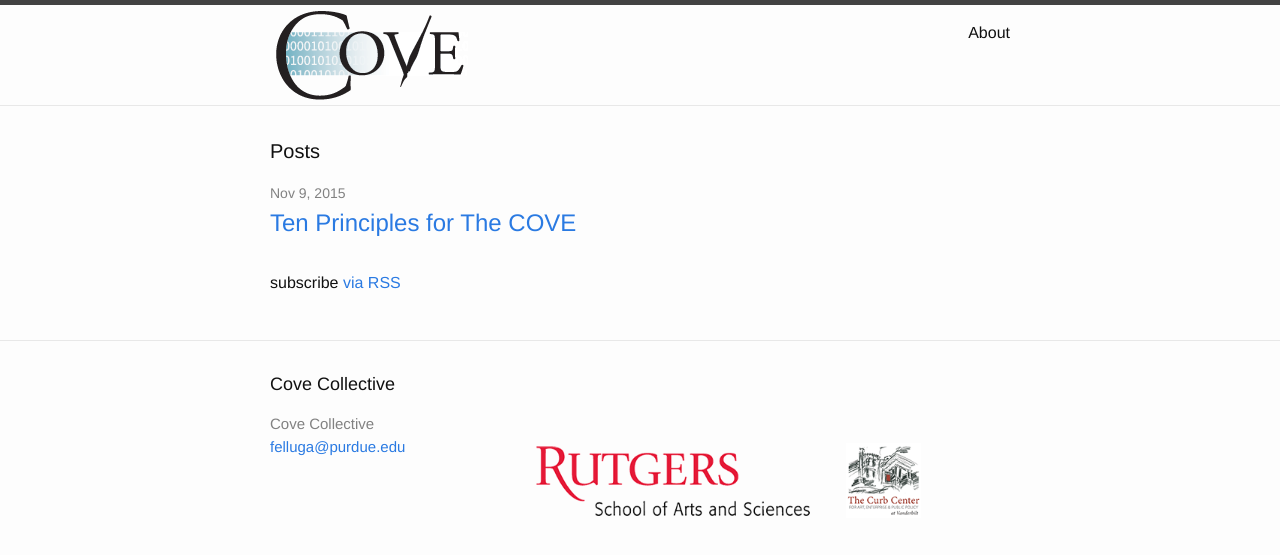
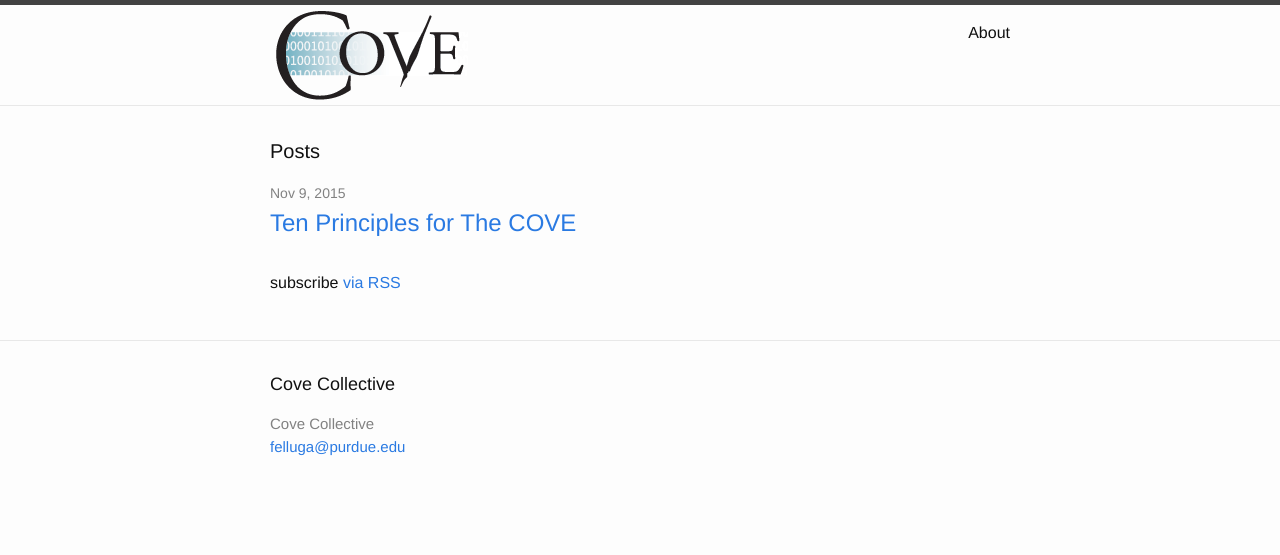
Before and after one commit to performant-software/cove, a Jekyll site: the page built from index.html, in a window 1280 px wide. Shown: the top 555 px of the page. Built offline with Jekyll 4.4.1, drawn with Linux system fonts in a browser that asks for light colours.

Commit message:
remove logos from footer

```diff
--- a/_includes/footer.html
+++ b/_includes/footer.html
@@ -46,8 +46,8 @@
       </div>
 
       <div class="footer-col footer-logos">
-        <img src="/images/rutgers.png">
-        <img src="/images/curb-center.png">
+        <!-- <img src="/images/rutgers.png">
+        <img src="/images/curb-center.png"> -->
       </div>
     </div>
 
```
